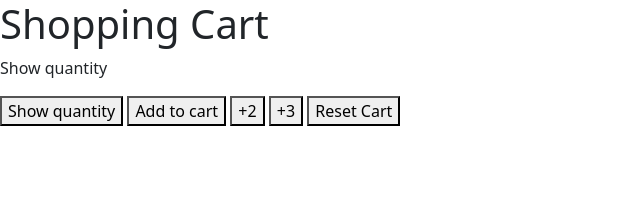
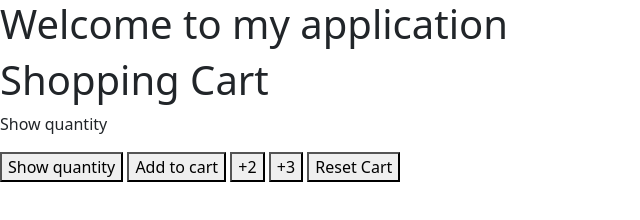
Before and after one commit to charles-haris/Games, a plain HTML site: page index.html in a window 1280 px wide. Shown: the whole page, without its empty margins (0-640 px from the left). Drawn offline with nearby package versions, Linux system fonts and the light colour scheme.

Commit message:
Update index.html (#1)
new title

```diff
--- a/index.html
+++ b/index.html
@@ -10,6 +10,7 @@
 </head>
 
 <body>
+    <h1>Welcome to my application</h1>
     <h1>Shopping Cart</h1>
     <p>Show quantity</p>
     <button id="btn-quantity">Show quantity</button>
```
